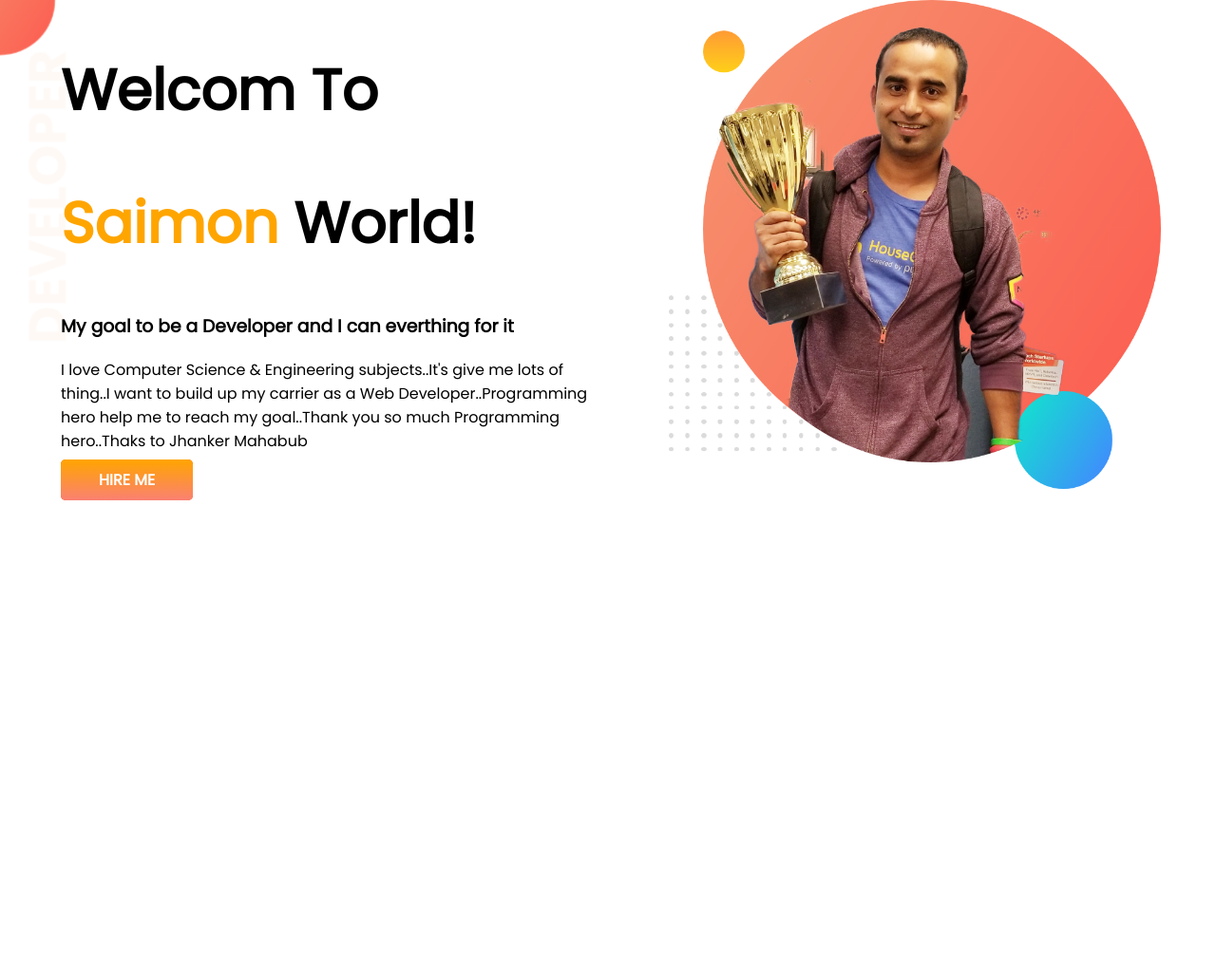
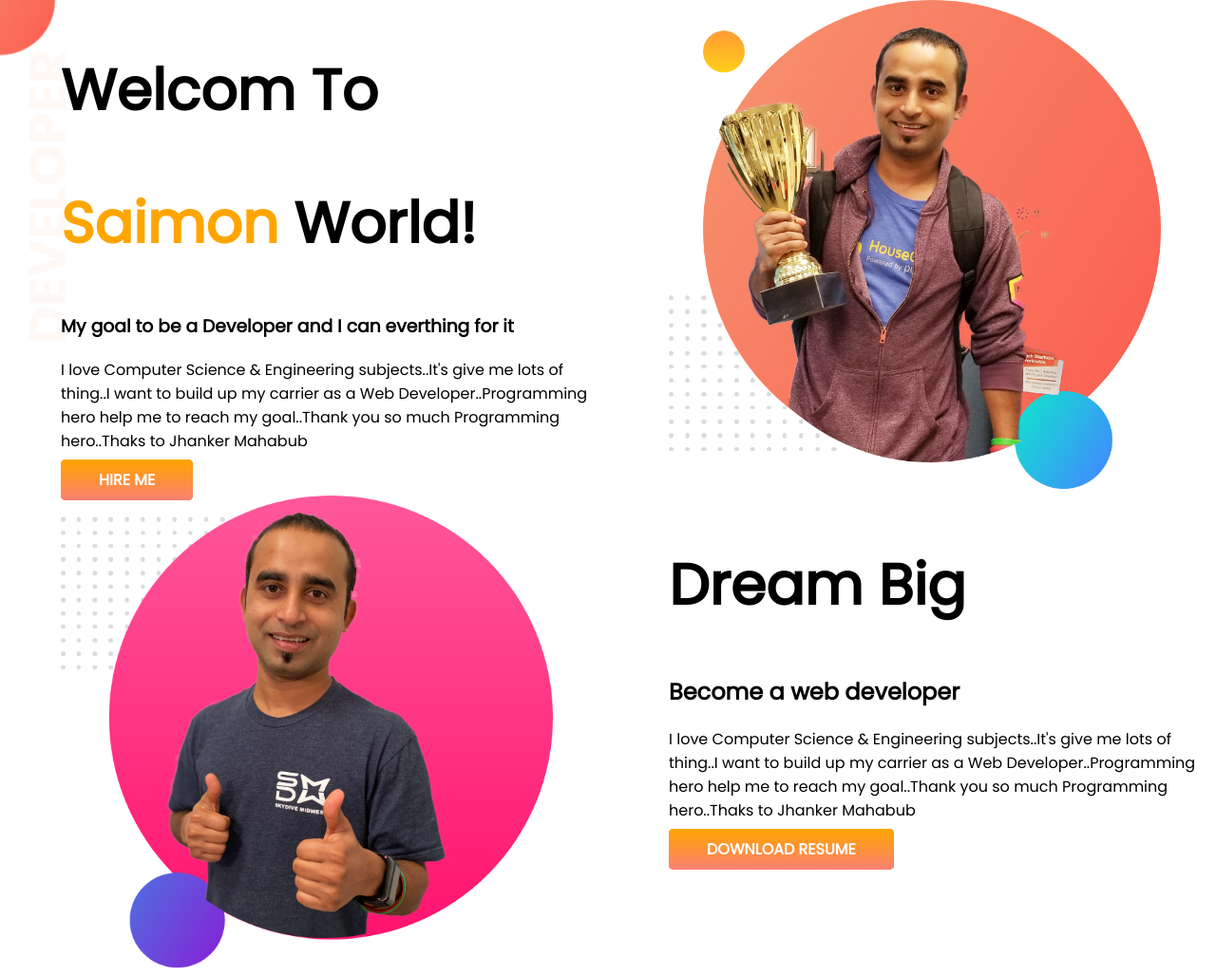
Before and after one commit to saimon60/developer-protfolio, a plain HTML site: page index.html in a window 1280 px wide. Shown: the whole page at 95% size. Before the commit the page ends 800 px from the top, so only its background shows below. Drawn offline with Linux system fonts and the light colour scheme.

Commit message:
dream added

```diff
--- a/index.html
+++ b/index.html
@@ -31,7 +31,18 @@
     </section>
 
     <section class="second">
-        <div>
+        <div class="half-width">
+            <img src="developer-portfolio/jhankar2.png" alt="">
+
+        </div>
+
+        <div class="half-width">
+            <h1>Dream Big</h1>
+            <h2>Become a web developer </h2>
+            <p>I love Computer Science & Engineering subjects..It's give me lots of thing..I want to build up my carrier
+                as a Web Developer..Programming hero help me to reach my goal..Thank you so much Programming hero..Thaks
+                to Jhanker Mahabub</p>
+            <a class="link-open" target="_blank" href="https://www.programming-hero.com/">DOWNLOAD RESUME</a>
 
         </div>
 
```
